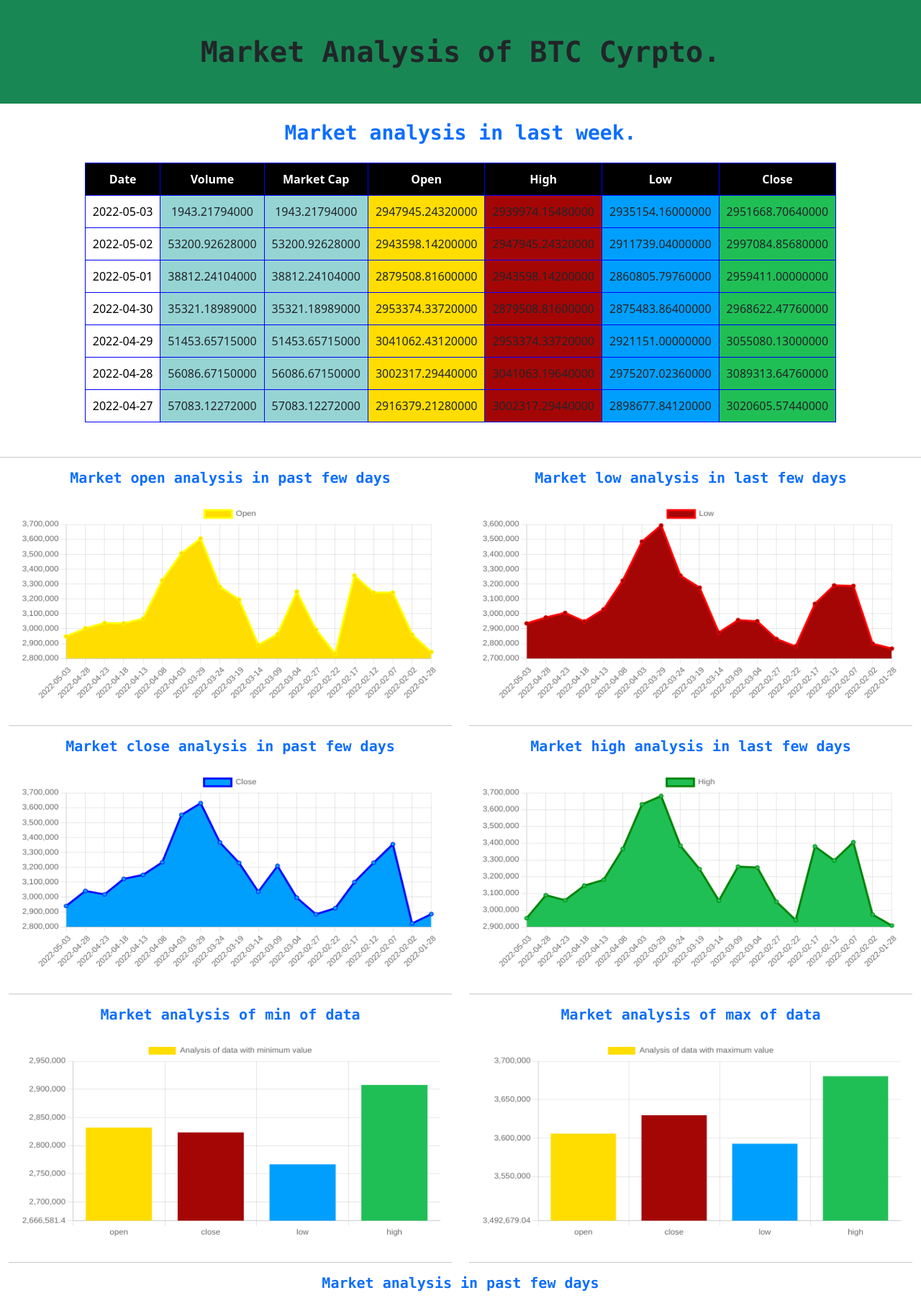
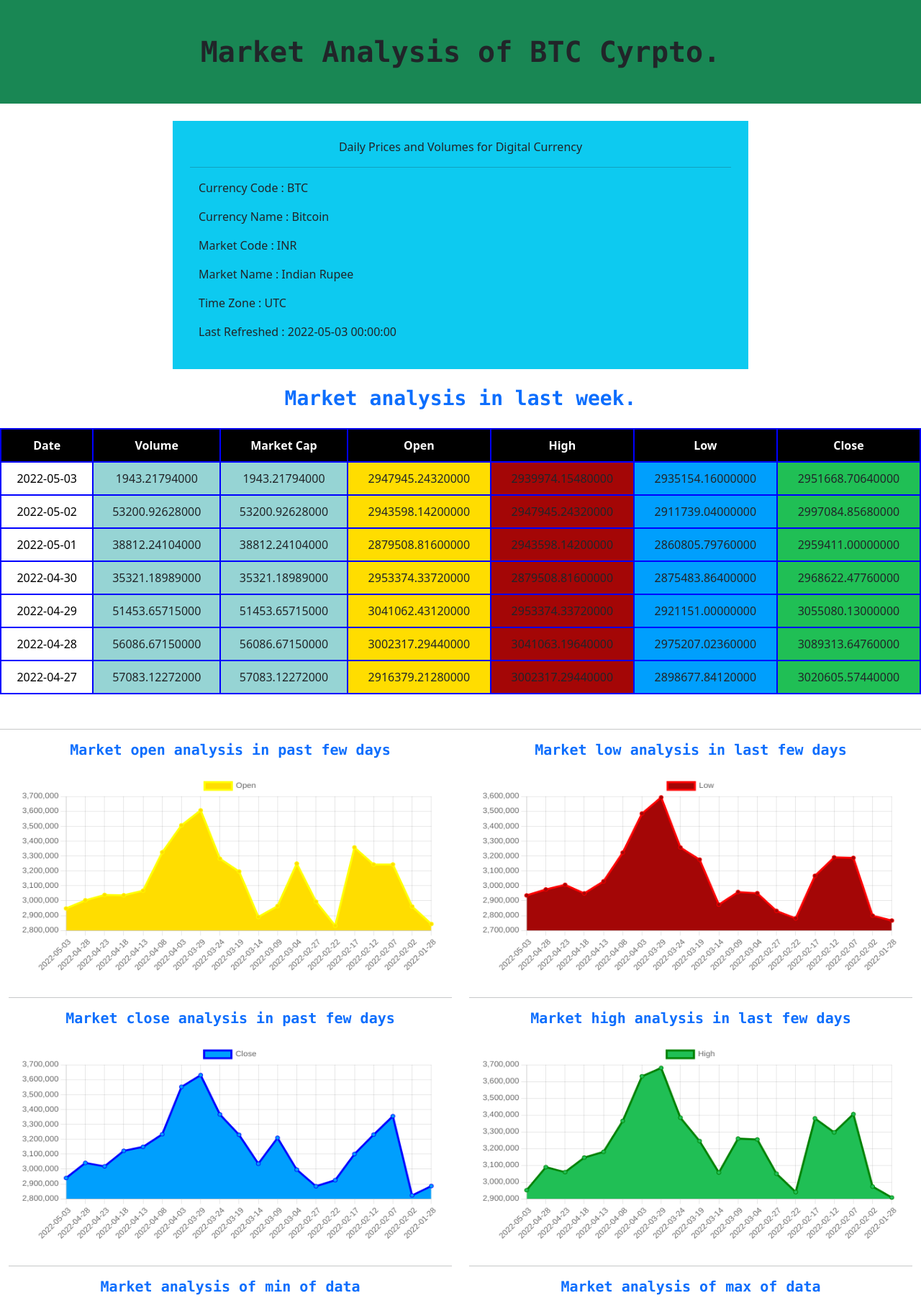
Before and after one commit to ABHISHEK-SIN-GH/CyrptoDjango, a Django app: page / in a window 1280 px wide. Shown: the top 1804 px of the page at 72% size. Run offline with Django 4.2, Linux system fonts and the light colour scheme; some libraries are stand-ins or nearby versions.

Commit message:
currency details added

```diff
--- a/cyrptoAnalysis/analysis/templates/analysis/home.html
+++ b/cyrptoAnalysis/analysis/templates/analysis/home.html
@@ -15,7 +15,7 @@
       table,
       th,
       td {
-        border: 1px solid blue;
+        border: 2px solid blue;
         border-collapse: collapse;
         padding: 10px;
         text-align: center;
@@ -34,12 +34,28 @@
       Market Analysis of BTC Cyrpto.
     </h1>
 
+    <div class="mx-auto row mt-4 p-4 bg-info" style="max-width:800px;">
+      <p class="text-center">{{info.info}}</p>
+      <hr>
+      <div class="col text-start">
+        <p>Currency Code : {{info.dcc}}</p>
+        <p>Currency Name : {{info.dcn}}</p>
+        <p>Market Code : {{info.mc}}</p>
+        <p>Market Name : {{info.mn}}</p>
+        <p>Time Zone : {{info.tz}}</p>
+        <p>Last Refreshed : {{info.lrf}}</p>
+      </div>
+      <div class="col text-end d-none d-sm-none d-md-block">
+
+      </div>
+    </div>
+
     <h3 class="text-center mt-4 text-primary font-monospace fw-bold">
       Market analysis in last week.
     </h3>
 
     <div class="overflow-auto mt-4 mb-5">
-      <table class="mx-auto">
+      <table class="mx-auto w-100">
         <thead>
           <tr>
             <th>Date</th>
--- a/cyrptoAnalysis/analysis/views.py
+++ b/cyrptoAnalysis/analysis/views.py
@@ -28,6 +28,16 @@ def home(request):
     lrf = meta["6. Last Refreshed"]
     tz = meta["7. Time Zone"]
 
+    dataInfo = {
+        "info":info,
+        "dcc":dcc,
+        "dcn":dcn,
+        "mc":mc,
+        "mn":mn,
+        "lrf":lrf,
+        "tz":tz
+    }
+
     tseries = response["Time Series (Digital Currency Daily)"]
     count = 0
     dataset = []
@@ -51,4 +61,4 @@ def home(request):
 
     # print(dataset)
     # return HttpResponse(dataset)
-    return render(request,'analysis/home.html',{'data':dataset,'data1':datasetDJ})
+    return render(request,'analysis/home.html',{'data':dataset,'data1':datasetDJ,'info':dataInfo})
```
